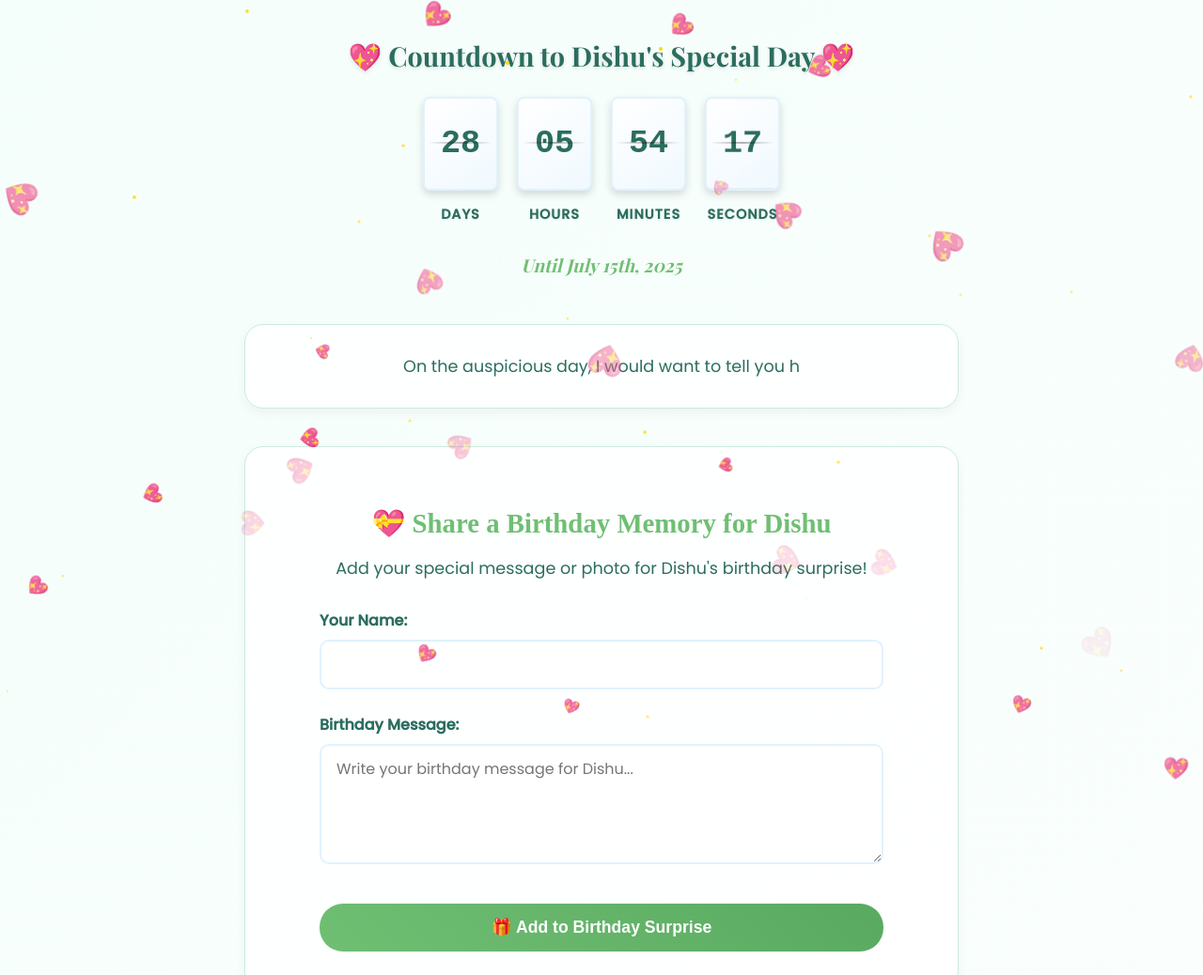
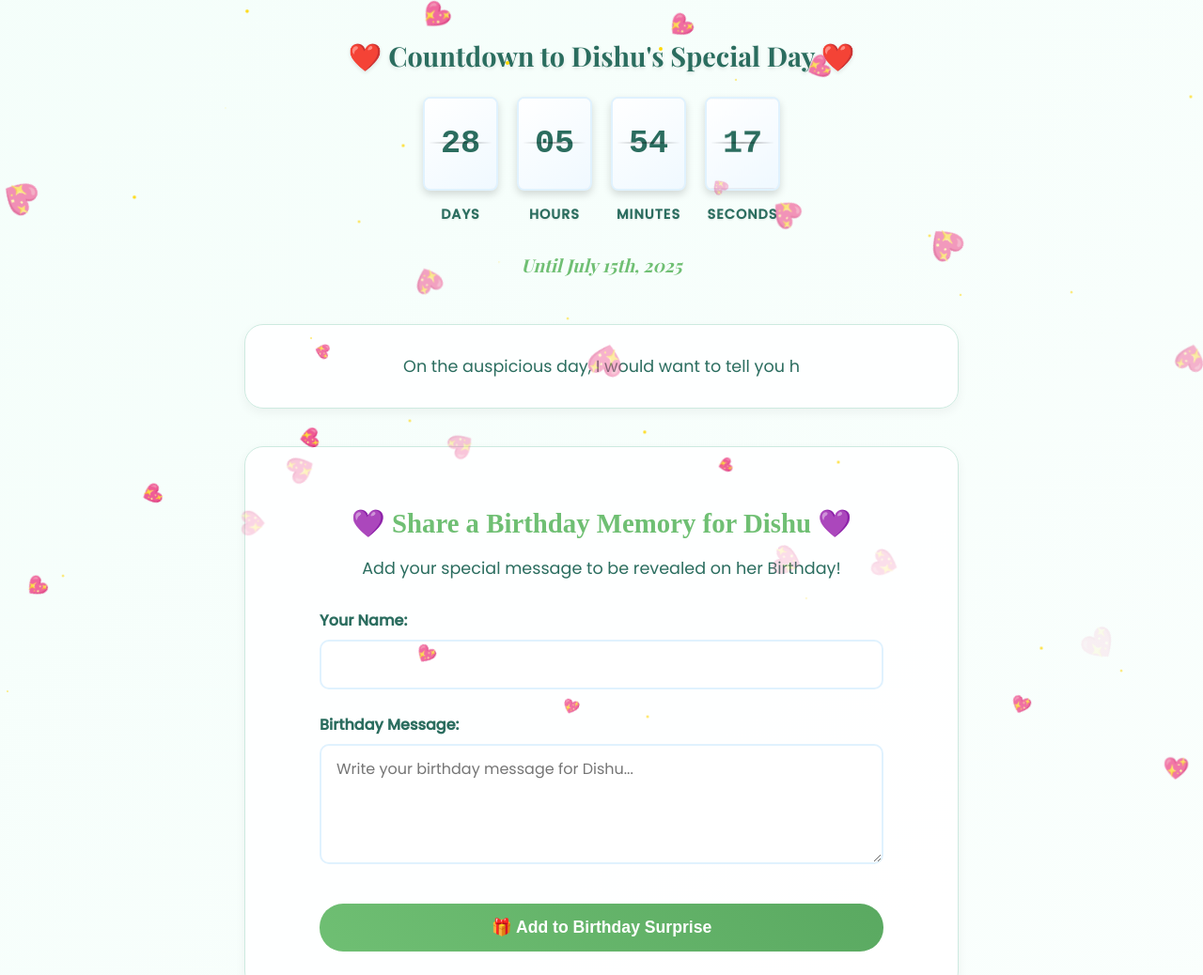
Before and after one commit to sayande-02/Birthday, a plain HTML site: page index.html in a window 1280 px wide. Shown: the top 1038 px of the page at 94% size. Drawn offline with nearby package versions, Linux system fonts and the light colour scheme; no server answers.

Commit message:
Updated the emoticons

```diff
--- a/index.html
+++ b/index.html
@@ -260,7 +260,7 @@
   <!-- Main content -->
   <div class="container">
     <div id="countdown">
-      <div class="countdown-title">💖 Countdown to Dishu's Special Day 💖</div>
+      <div class="countdown-title">❤️ Countdown to Dishu's Special Day ❤️</div>
       <div class="countdown-container">
         <div class="time-unit">
           <div class="flip-card" id="days-card">
@@ -303,8 +303,8 @@
 
     <!-- Friend Contribution Section -->
     <div id="contribution-section" class="contribution-section">
-      <h2>💝 Share a Birthday Memory for Dishu</h2>
-      <p>Add your special message or photo for Dishu's birthday surprise!</p>
+      <h2>💜 Share a Birthday Memory for Dishu 💜</h2>
+      <p>Add your special message to be revealed on her Birthday!</p>
 
       <form  id="contribution-form" class="contribution-form" action="https://formspree.io/f/xgvyyqbe" method="POST">
         <div class="form-group">
```
